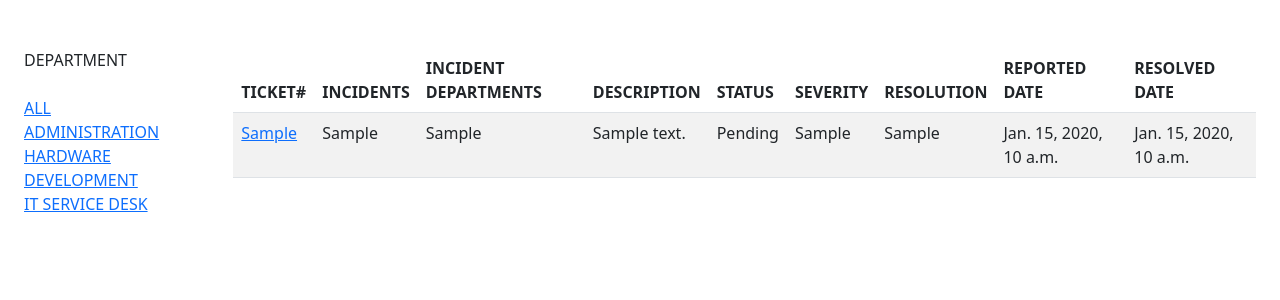
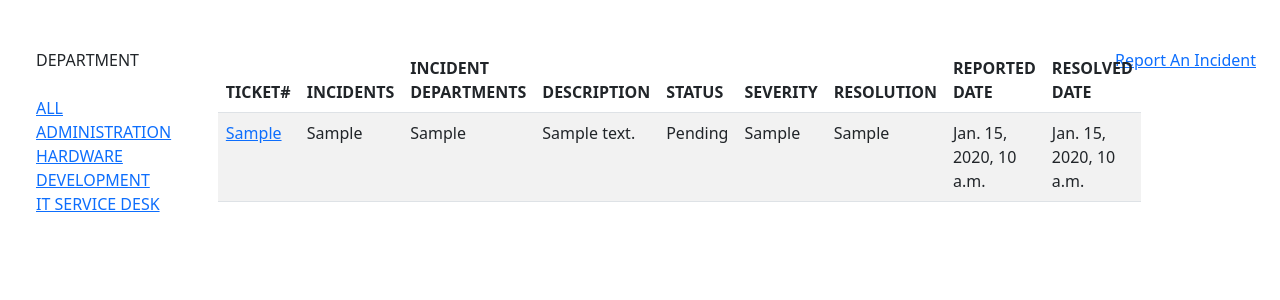
Before and after one commit to codefusser/Reportitapp, a Django app: template RIT/templates/RIT/dashboard.html in a window 1280 px wide. Shown: the part 56-356 px from the top of the page. Run offline with Django 4.2, Linux system fonts and the light colour scheme; tables that the repository leaves empty hold one stand-in row (values such as "Sample post"); the template is opened without the code that fills it: values that come from a table or form of the project are taken from there, most other values are stand-ins (such as "Sample title", 1, 10 or a date in 2020); some libraries are stand-ins or nearby versions.

Commit message:
add report an incident link to the dashboard

```diff
--- a/RIT/templates/RIT/dashboard.html
+++ b/RIT/templates/RIT/dashboard.html
@@ -12,6 +12,13 @@
 {% block body %}
 
 <div class="container-fluid">
+    <div class="row-fluid">
+		    <div class="float-end">
+            <a href="{% url 'incidentForm' %}">Report An Incident</a>
+        </div>
+
+	  </div>
+
     <div class="row mt-5">
         <div class="col-2">
          <!--   Display a pane with list of departments -->
```
